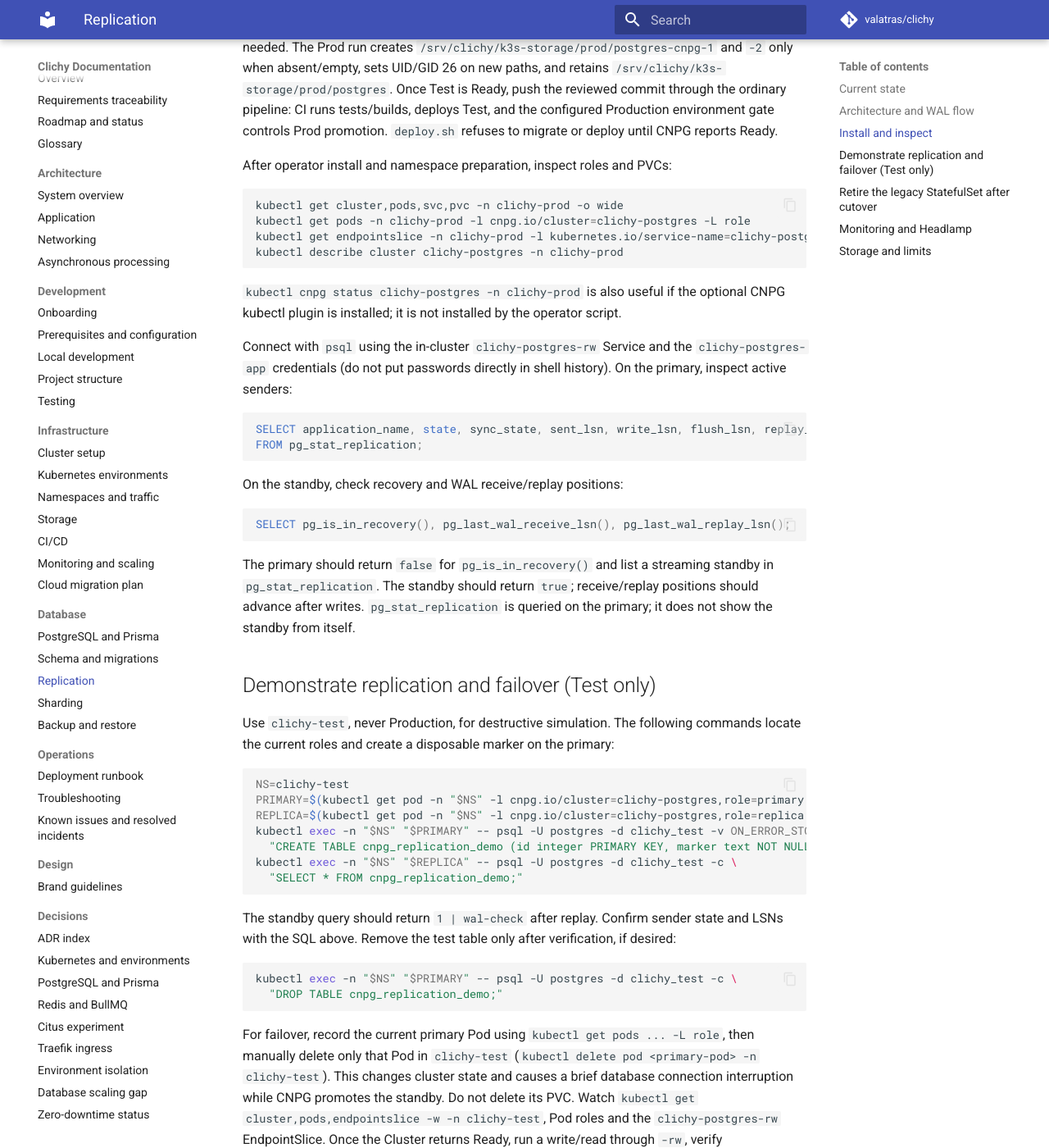
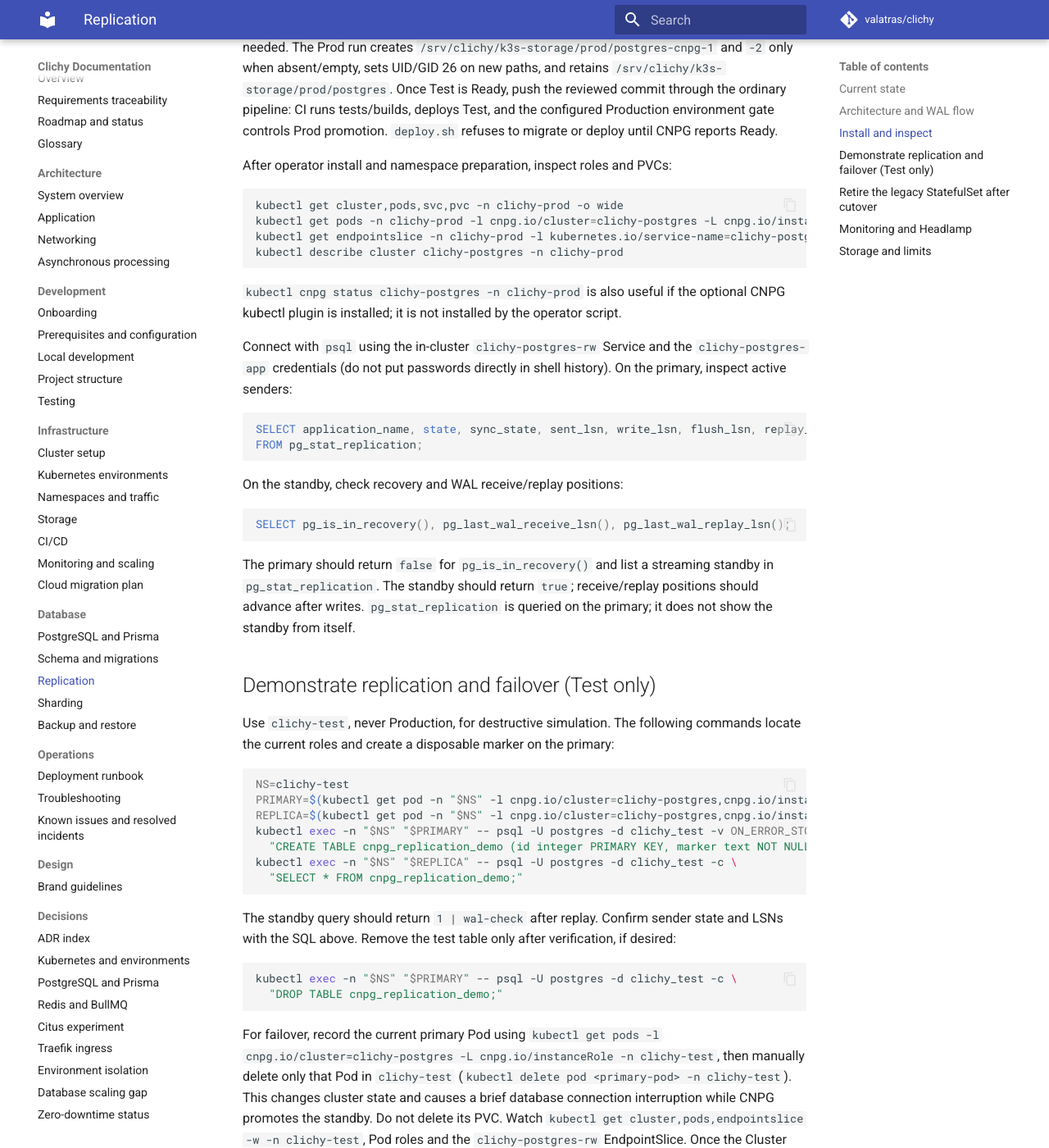
Before and after one commit to Valatras/clichy, an MkDocs documentation site: the page built from docs/database/replication.md, in a window 1280 px wide and 1400 px high, scrolled down 1865 px. Shown: the whole window at 82% size. Built offline with MkDocs 1.6.1 and Material for MkDocs 9.7.7, drawn with Linux system fonts in a browser that asks for light colours; comment, search, counter and statistics services are not loaded.

Commit message:
fix: update instance role labels in replication documentation and adjust migration script for SSL mode

````diff
--- a/docs/database/replication.md
+++ b/docs/database/replication.md
@@ -54,7 +54,7 @@ After operator install and namespace preparation, inspect roles and PVCs:
 
 ```sh
 kubectl get cluster,pods,svc,pvc -n clichy-prod -o wide
-kubectl get pods -n clichy-prod -l cnpg.io/cluster=clichy-postgres -L role
+kubectl get pods -n clichy-prod -l cnpg.io/cluster=clichy-postgres -L cnpg.io/instanceRole
 kubectl get endpointslice -n clichy-prod -l kubernetes.io/service-name=clichy-postgres-rw
 kubectl describe cluster clichy-postgres -n clichy-prod
 ```
@@ -82,8 +82,8 @@ Use `clichy-test`, never Production, for destructive simulation. The following c
 
 ```sh
 NS=clichy-test
-PRIMARY=$(kubectl get pod -n "$NS" -l cnpg.io/cluster=clichy-postgres,role=primary -o jsonpath='{.items[0].metadata.name}')
-REPLICA=$(kubectl get pod -n "$NS" -l cnpg.io/cluster=clichy-postgres,role=replica -o jsonpath='{.items[0].metadata.name}')
+PRIMARY=$(kubectl get pod -n "$NS" -l cnpg.io/cluster=clichy-postgres,cnpg.io/instanceRole=primary -o jsonpath='{.items[0].metadata.name}')
+REPLICA=$(kubectl get pod -n "$NS" -l cnpg.io/cluster=clichy-postgres,cnpg.io/instanceRole=replica -o jsonpath='{.items[0].metadata.name}')
 kubectl exec -n "$NS" "$PRIMARY" -- psql -U postgres -d clichy_test -v ON_ERROR_STOP=1 -c \
   "CREATE TABLE cnpg_replication_demo (id integer PRIMARY KEY, marker text NOT NULL); INSERT INTO cnpg_replication_demo VALUES (1, 'wal-check');"
 kubectl exec -n "$NS" "$REPLICA" -- psql -U postgres -d clichy_test -c \
@@ -97,7 +97,7 @@ kubectl exec -n "$NS" "$PRIMARY" -- psql -U postgres -d clichy_test -c \
   "DROP TABLE cnpg_replication_demo;"
 ```
 
-For failover, record the current primary Pod using `kubectl get pods ... -L role`, then manually delete only that Pod in `clichy-test` (`kubectl delete pod <primary-pod> -n clichy-test`). This changes cluster state and causes a brief database connection interruption while CNPG promotes the standby. Do not delete its PVC. Watch `kubectl get cluster,pods,endpointslice -w -n clichy-test`, Pod roles and the `clichy-postgres-rw` EndpointSlice. Once the Cluster returns Ready, run a write/read through `-rw`, verify `pg_is_in_recovery()` on the promoted primary, then verify that CNPG has recreated/rejoined the old instance as the new standby. Repeat only after confirming the state is healthy. Pod deletion is not evidence of node-level HA.
+For failover, record the current primary Pod using `kubectl get pods -l cnpg.io/cluster=clichy-postgres -L cnpg.io/instanceRole -n clichy-test`, then manually delete only that Pod in `clichy-test` (`kubectl delete pod <primary-pod> -n clichy-test`). This changes cluster state and causes a brief database connection interruption while CNPG promotes the standby. Do not delete its PVC. Watch `kubectl get cluster,pods,endpointslice -w -n clichy-test`, Pod roles and the `clichy-postgres-rw` EndpointSlice. Once the Cluster returns Ready, run a write/read through `-rw`, verify `pg_is_in_recovery()` on the promoted primary, then verify that CNPG has recreated/rejoined the old instance as the new standby. Repeat only after confirming the state is healthy. Pod deletion is not evidence of node-level HA.
 
 Restart/recovery persistence can similarly be demonstrated in Test by restarting a CNPG instance Pod without deleting its PVC, then checking the test row and standby state. Avoid direct Pod manipulations in Prod during evaluation unless a separate backup and maintenance window are in place.
 
````
Also changed, not shown: docs/infrastructure/ci-cd.md (+1 -1 lines), 1 other file.
